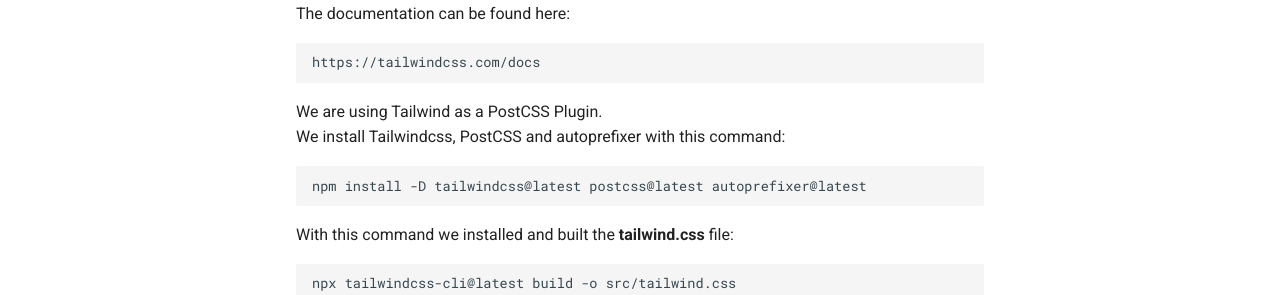
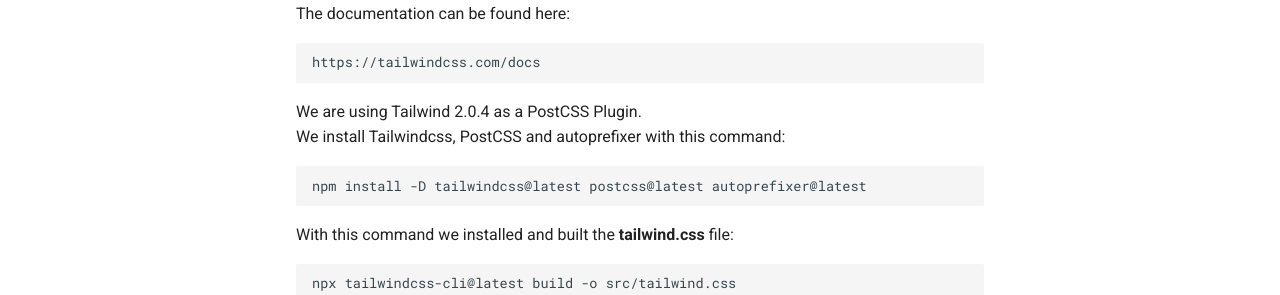
Before and after one commit to SRZ-Jahresarbeit/docs, an MkDocs documentation site: the page built from docs/Frontend.md, in a window 1280 px wide. Shown: the part 255-550 px from the top of the page. Built offline with MkDocs 1.6.1 and Material for MkDocs 9.7.7, drawn with Linux system fonts in a browser that asks for light colours; comment, search, counter and statistics services are not loaded.

Commit message:
Update Frontend Doc

````diff
--- a/docs/Frontend.md
+++ b/docs/Frontend.md
@@ -6,7 +6,7 @@
 ```
 https://tailwindcss.com/docs
 ```
-We are using Tailwind as a PostCSS Plugin.
+We are using Tailwind 2.0.4 as a PostCSS Plugin.
 <br>
 We install Tailwindcss, PostCSS and autoprefixer with this command:
 ```
````
